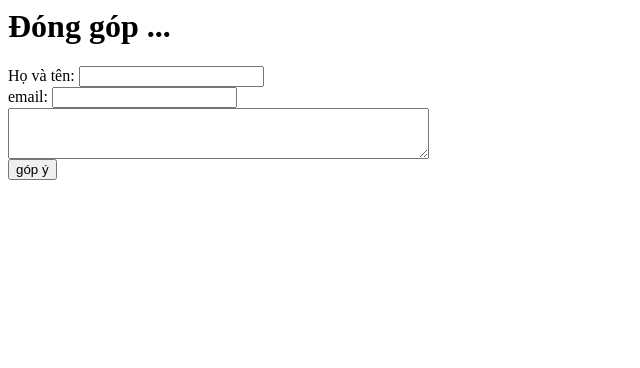
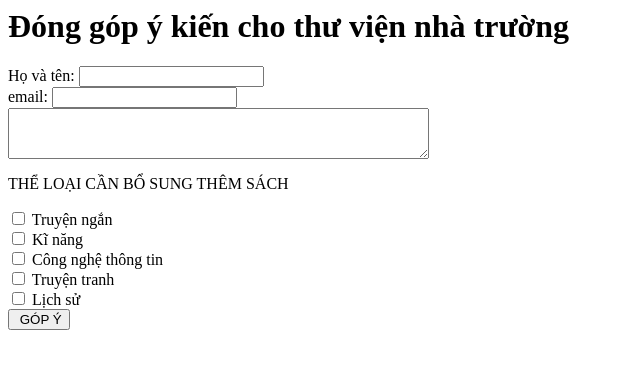
Before and after one commit to bichnth/tin12, a plain HTML site: page Contents/bai7_nv1.html in a window 1280 px wide. Shown: the whole page, without its empty margins (0-640 px from the left). Drawn offline with Linux system fonts and the light colour scheme.

Commit message:
Update bai7_nv1.html

```diff
--- a/Contents/bai7_nv1.html
+++ b/Contents/bai7_nv1.html
@@ -4,14 +4,20 @@
     <link href="../style.css" rel="stylesheet" type="text/css">
   </head>
   <body>
-    <h1> Đóng góp ...</h1>
+    <h1> Đóng góp ý kiến cho thư viện nhà trường</h1>
     <form action="bai7_nv3.html"> <!bước 4>
       <label>Họ và tên: </label>
       <input type="text" id="ten" name="ten"> <br>
       <label>email: </label>
       <input type="text" id="email" name="email"> <br>
       <textarea id="yk" name="yk" cols=50 rows="3"> </textarea> <br>
-      <input type="submit" id="ok" name="ok" value="góp ý">
+      <p> THỂ LOẠI CẦN BỔ SUNG THÊM SÁCH </p>
+       <input type="checkbox" name="tn"> Truyện ngắn <br>
+      <input type="checkbox" name="kn"> Kĩ năng <br>
+      <input type="checkbox" name="cntt"> Công nghệ thông tin <br>
+      <input type="checkbox" name="tt"> Truyện tranh <br>
+      <input type="checkbox" name="ls"> Lịch sử <br>
+      <input type="submit" id="ok" name="ok" value=" GÓP Ý">
     </form>
   </body>
 </html>
```
